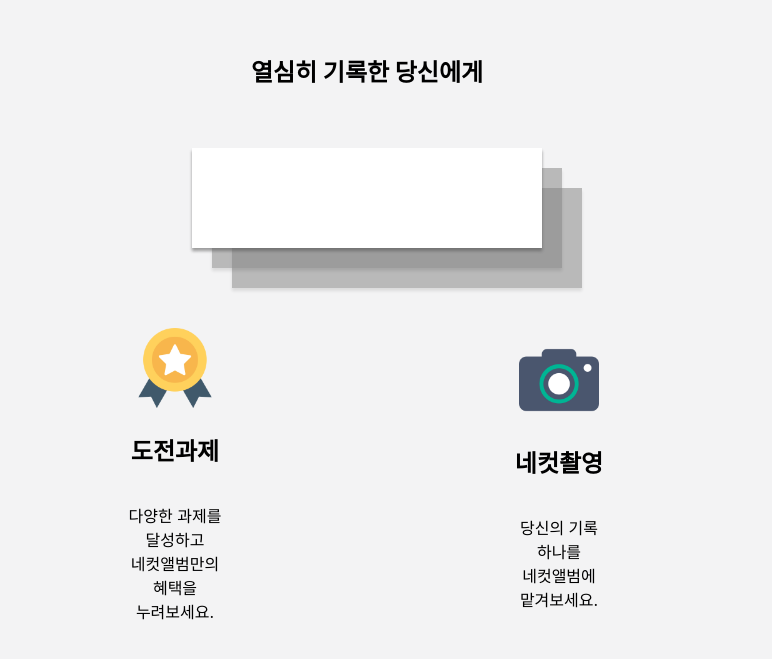
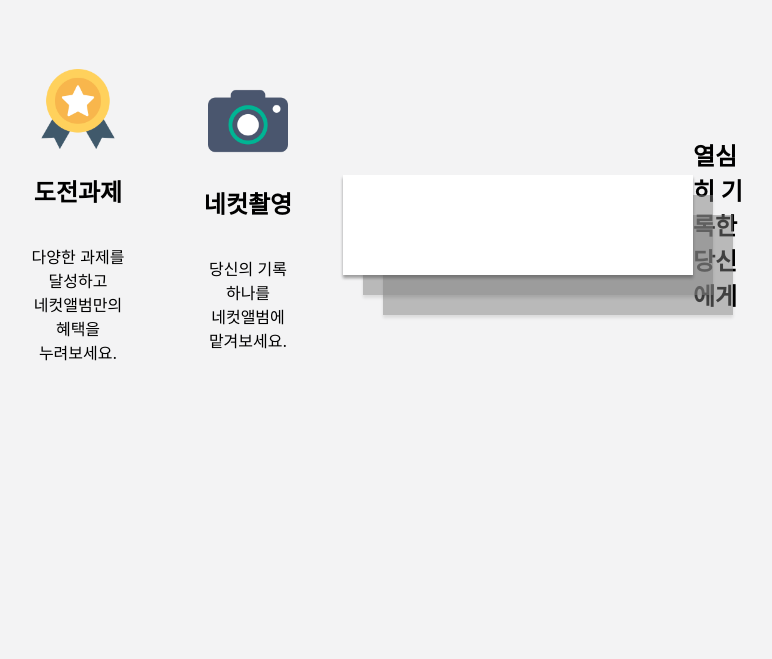
Before and after one commit to Step3-kakao-tech-campus/Team2_FE, a React (Create React App) app: page / in a window 1280 px wide. Shown: the part 1412-2071 px from the top of the page, without its empty margins (273-1045 px from the left). After the commit the page ends 1962 px from the top, so only its background shows below. Built offline with nearby package versions, Linux system fonts and the light colour scheme; what y-websocket would draw is missing.

Commit message:
refactor: 이미지 파일도 이름 대문자로 통일감있게 변경

```diff
--- a/src/common/atoms/image.tsx
+++ b/src/common/atoms/Image.tsx
@@ -12,12 +12,11 @@ export const LocalImage = ({
     ...props
 }: ImageProps) => {
     return (
-        <div>
+        <div style={{ width, height }}>
             <img
                 src={process.env.PUBLIC_URL + '/assets/' + src}
                 alt={alt}
                 {...props}
-                style={{ width, height }}
             />
         </div>
     );
--- a/src/common/molecules/Carousel.tsx
+++ b/src/common/molecules/Carousel.tsx
@@ -1,6 +1,6 @@
 import { useState } from 'react';
 import { useEffect } from 'react';
-import { LocalImage } from '../atoms/image';
+import { LocalImage } from '../atoms/Image';
 
 interface CarouselProps {
     width?: string;
--- a/src/pages/AlbumGroup/componenents/AlbumCard.tsx
+++ b/src/pages/AlbumGroup/componenents/AlbumCard.tsx
@@ -1,4 +1,4 @@
-import { LocalImage } from '../../../common/atoms/image';
+import { LocalImage } from '../../../common/atoms/Image';
 import { DescriptionContainer } from '../../../common/atoms/Container';
 import './AlbumCard.scss';
 interface AlbumCardProps {
@@ -13,14 +13,9 @@ export const AlbumCard = ({
     groupName,
     groupDescription,
 }: AlbumCardProps) => {
-    const width = '300px';
     return (
         <div className="album_card">
-            <LocalImage
-                src={'main_ carousel1.png'}
-                height="200px"
-                width="100%"
-            />
+            <LocalImage src={image} height="200px" width="100%" />
             <div className="content">
                 <DescriptionContainer
                     title={groupName}
--- a/src/pages/AlbumGroup/index.tsx
+++ b/src/pages/AlbumGroup/index.tsx
@@ -1,6 +1,6 @@
-import { LocalImage } from '../../common/atoms/image';
+import { LocalImage } from '../../common/atoms/Image';
 import React from 'react';
-import { MainContainer, Container } from '../../common/atoms/Container';
+import { MainContainer } from '../../common/atoms/Container';
 import { AlbumCard } from './componenents/AlbumCard';
 import WrapContainer from './componenents/WrapContainer';
 const AlbumGroupPage = () => {
--- a/src/pages/Landing/components/box.tsx
+++ b/src/pages/Landing/components/box.tsx
@@ -1,6 +1,6 @@
 import React from 'react';
 import './box.scss';
-import { LocalImage } from '../../../common/atoms/image';
+import { LocalImage } from '../../../common/atoms/Image';
 import { DescriptionContainer } from '../../../common/atoms/Container';
 
 interface IconDescBoxProps {
--- a/src/pages/Landing/index.tsx
+++ b/src/pages/Landing/index.tsx
@@ -1,4 +1,4 @@
-import { LocalImage } from '../../common/atoms/image';
+import { LocalImage } from '../../common/atoms/Image';
 import {
     MainContainer,
     Container,
@@ -28,7 +28,7 @@ const LandingPage = () => {
                     description="네컷 사진을 특별하게 꾸미고 여러 사람들에게 공유할 수 있어요."
                 />
             </Container>
-            <Container>
+            <Container className="intro bottom">
                 <h2>열심히 기록한 당신에게</h2>
                 <ChallengeLandingBox />
                 <IconDescContainer />
--- a/src/pages/Login/index.tsx
+++ b/src/pages/Login/index.tsx
@@ -2,7 +2,7 @@ import React from 'react';
 
 import './Login.scss';
 import { MainContainer } from '../../common/atoms/Container';
-import { LocalImage } from '../../common/atoms/image';
+import { LocalImage } from '../../common/atoms/Image';
 import { Form, FormItem } from '../../common/atoms/Form';
 import Button from '../../common/atoms/Button';
 
```
